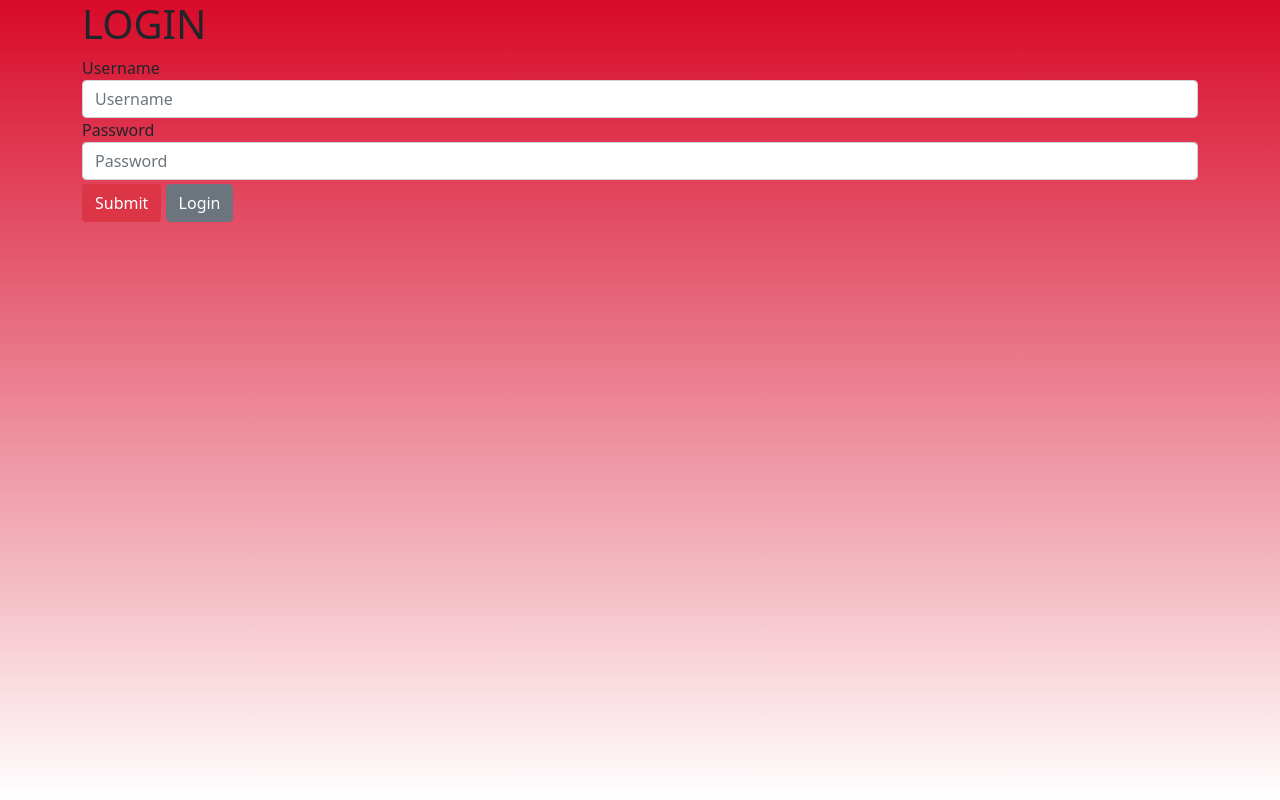
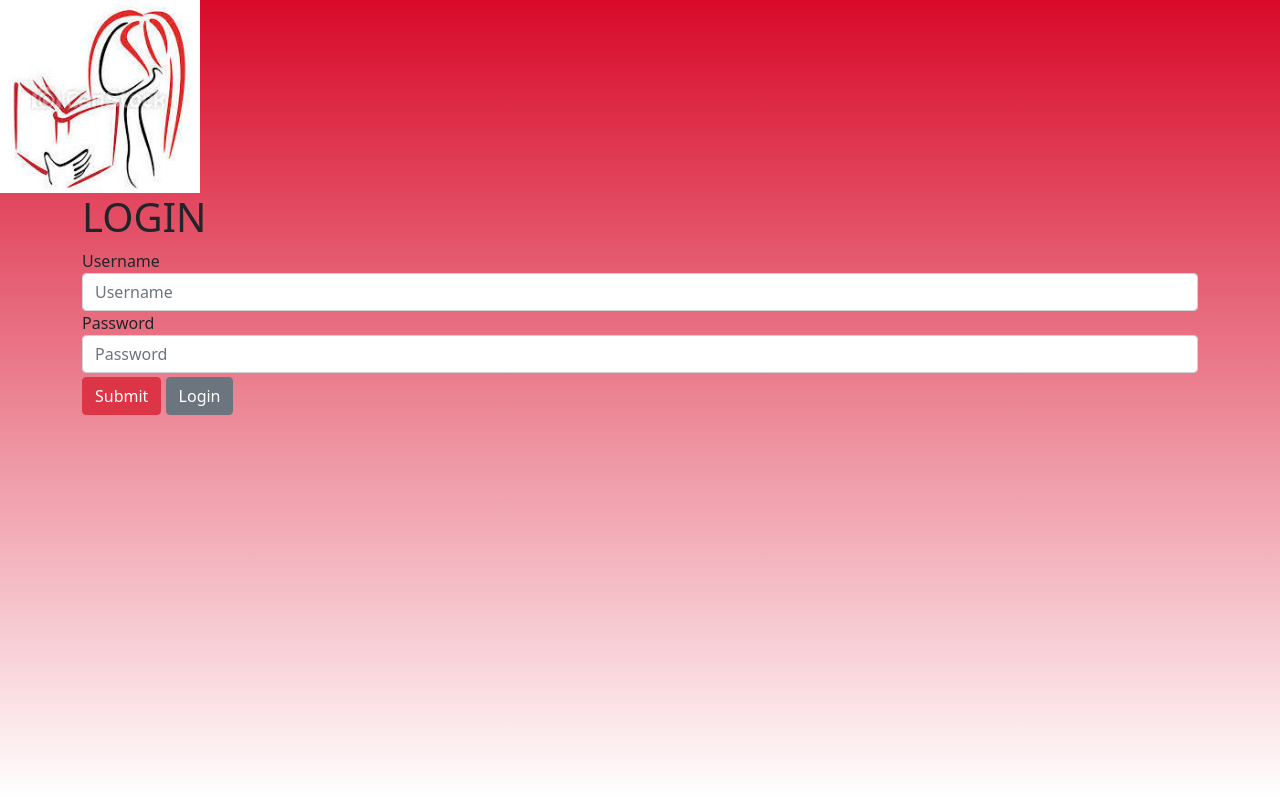
Before and after one commit to msmaxiii/Spec_FE, a plain HTML site: page Pages/login.html in a window 1280 px wide. Drawn offline with nearby package versions, Linux system fonts and the light colour scheme; files that its build step writes are made by us from their sources; files whose address does not match are found by name; a web font is replaced by a local one.

```diff
--- a/Pages/login.html
+++ b/Pages/login.html
@@ -8,7 +8,13 @@
 </head>
 
     <body class="bgimage">
-
+        <div class="home">
+            <section class = "home" id="home">
+                <div class="image">
+                    <img src="/images/images silhouette.jpeg" alt="silhouette person reading a book" width="200px">
+                </div>
+            </section>
+</div>
 
 <div class="container-sm">
     <h1>LOGIN</h1>
--- a/css/home.css
+++ b/css/home.css
@@ -24,7 +24,7 @@
    scroll-behavior: smooth;
 }
  .heading{
-   text-align:center ;
+   text-align:center;
  }
 header{
    position: fixed;
@@ -113,13 +113,13 @@
    }  */
 
  .home{
-    margin-top:15px;
+    margin-top:45px;
     margin-bottom:50px ;
     display:flex;
     justify-content:center;
     transition: all .2s linear;
 }
- }
+
  .h3,h4{
     font-size: 14px;
  }
```
Also changed, not shown: Pages/home.html (+7 -1 lines), 1 other file.
